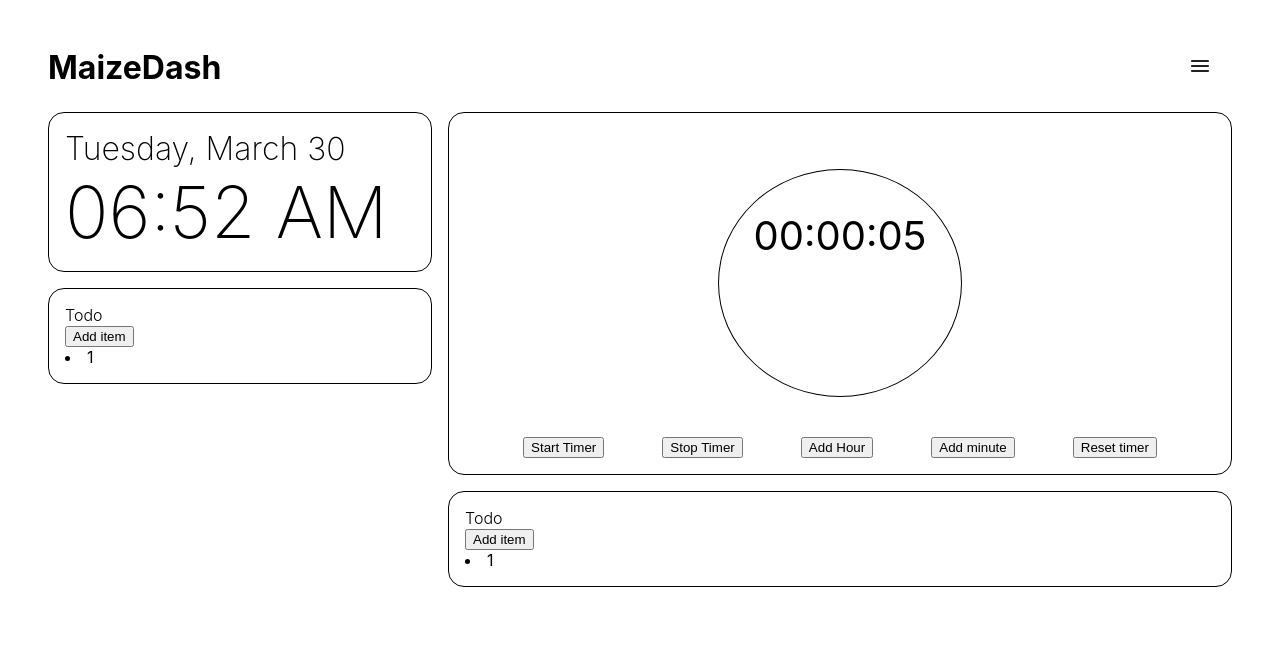
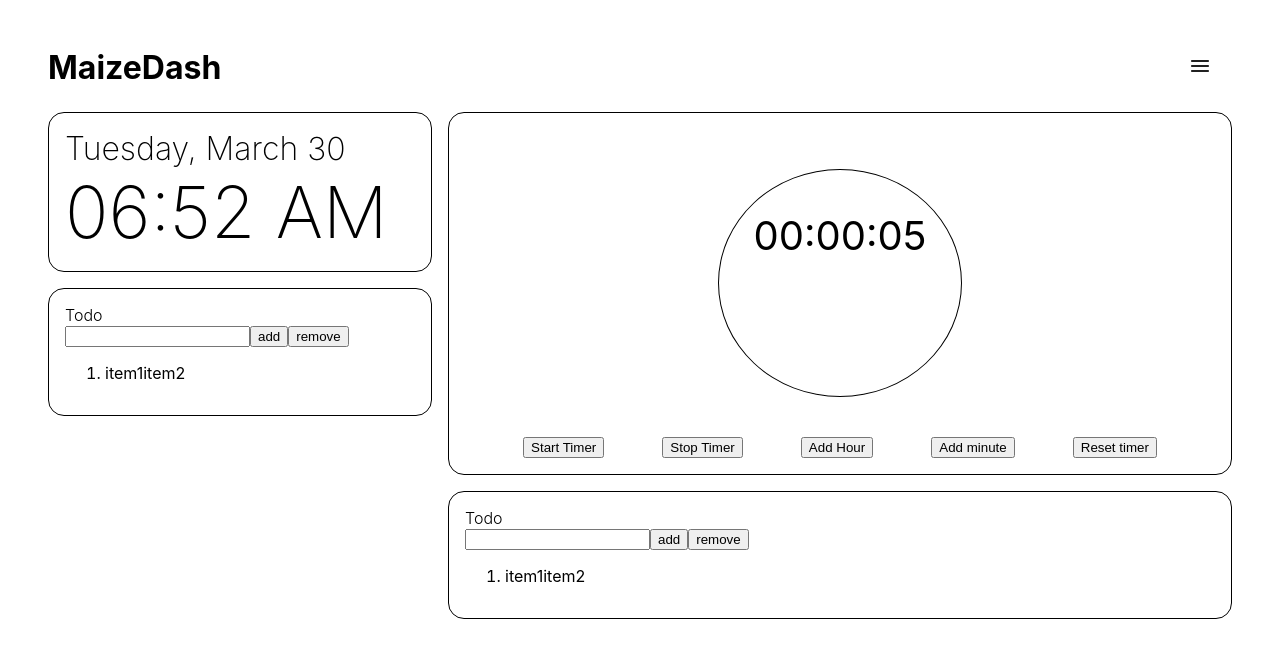
Before and after one commit to alicemliu/maize-dash, a React (Create React App) app: page / in a window 1280 px wide. Shown: the top 658 px of the page. Built offline with nearby package versions, Linux system fonts and the light colour scheme.

Commit message:
Debugging todo list add and remove

```diff
--- a/src/components/todolist.js
+++ b/src/components/todolist.js
@@ -6,22 +6,30 @@ export default class ToDoList extends React.Component {
     constructor(props) {
         super(props);
         this.state = {
-            todoList: ["default item"]
-        }
+            newitem: "",
+            todolist: ["item1", "item2"]
+        };
     }
-    addItem() {
+    addItem(newitem) {
         console.log("Item added")
+        this.state.todolist.append(newitem)
+    } // addItem()
 
-    } // addItem()
+    removeItem() {
+        console.log("Item removed")
+        this.state.todolist.remove()
+    } // removeItem()
 
     render() {
         return (
             <div className = "todo-list">
                 <p>Todo</p>
-                <button onClick = {this.addItem.bind(this)}>Add item</button>
-                <li for todo in todoList>
-                    1
-                </li>
+                <input type = "text" name = "name"/>
+                <input type = "submit" value = "add" onClick={this.addItem.bind(this)}/>
+                <input type = "submit" value = "remove" onClick={this.removeItem.bind(this)}/>
+                <ol>
+                    <li>{this.state.todolist}</li>
+                </ol>
             </div>
         ) // return
     } // render()
```
